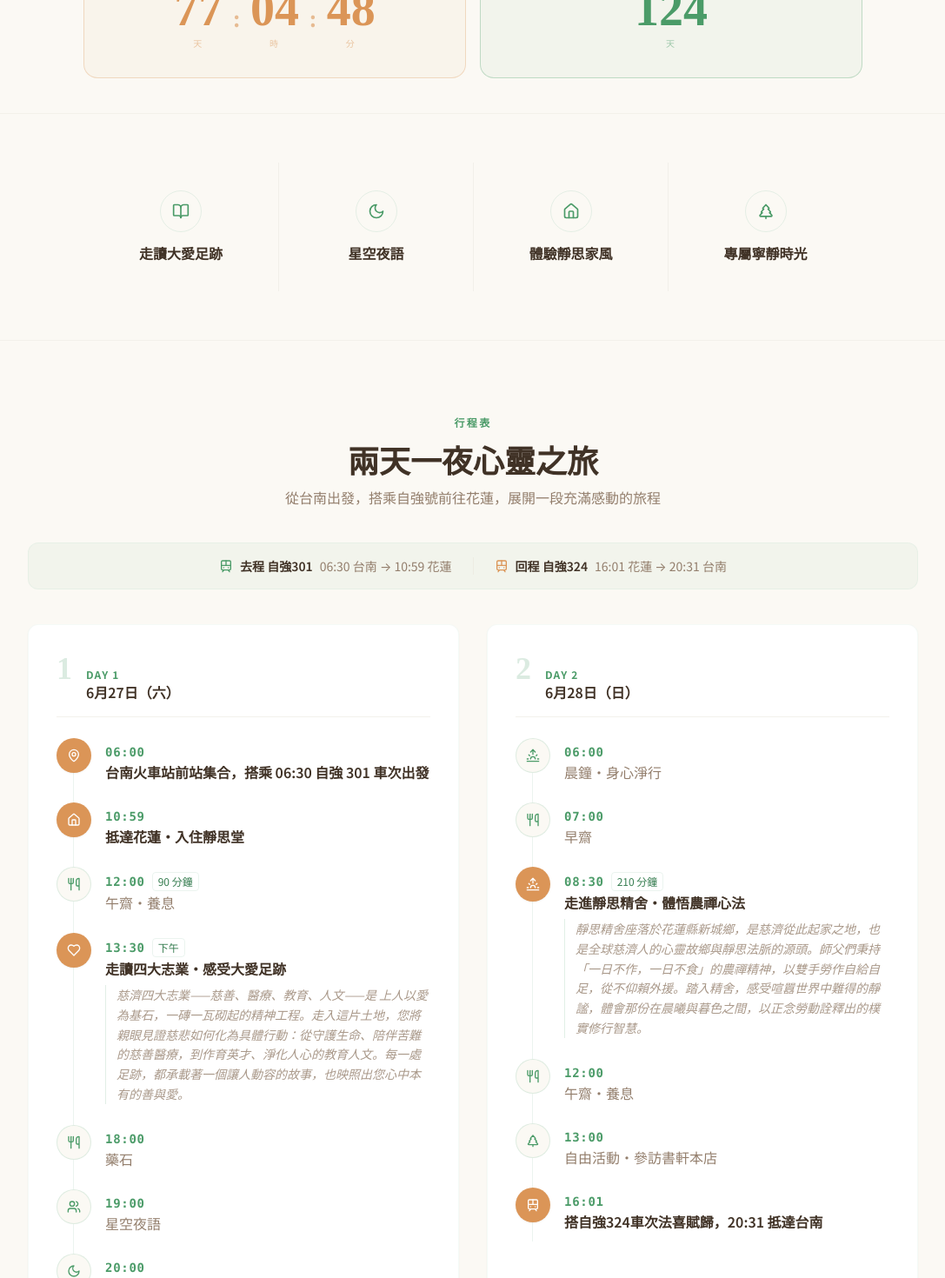
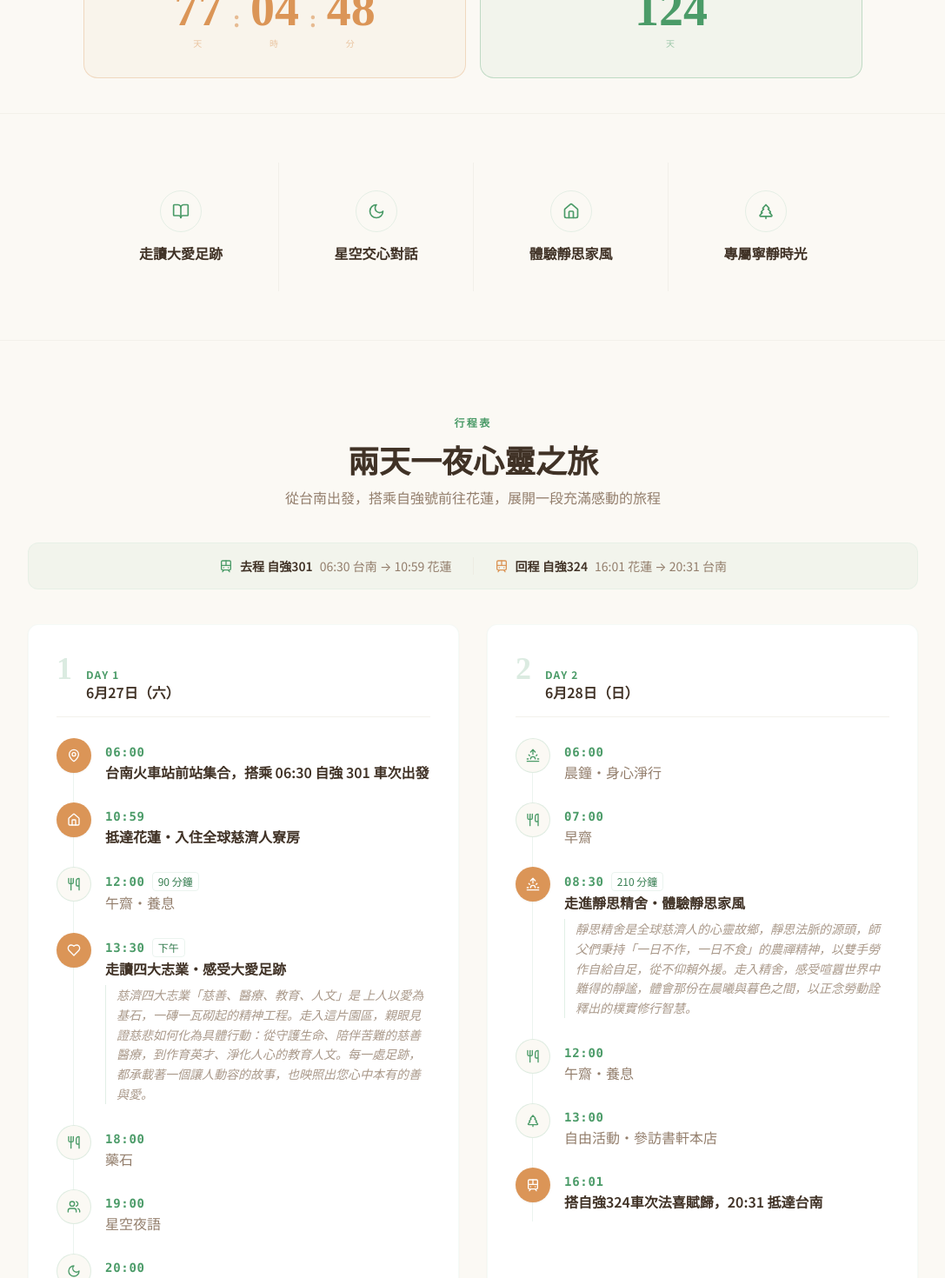
Before and after one commit to tzuchi-anping/anping-peace-hub, a React (Vite) app: page /tzuchi-train in a window 1280 px wide. Shown: the part 947-2417 px from the top of the page at 87% size, without its empty margins (96-1183 px from the left). Built offline with nearby package versions, Linux system fonts and the light colour scheme; the HTML template or start-up script is replaced by a standard one.

Commit message:
refactor: update Tzu Chi train highlights and schedule descriptions for clarity.

```diff
--- a/src/pages/TzuChiTrain.tsx
+++ b/src/pages/TzuChiTrain.tsx
@@ -28,7 +28,7 @@ import {
 
 const highlights = [
   { icon: BookOpen, label: "走讀大愛足跡" },
-  { icon: Moon, label: "星空夜語" },
+  { icon: Moon, label: "星空交心對話" },
   { icon: Home, label: "體驗靜思家風" },
   { icon: TreePine, label: "專屬寧靜時光" },
 ];
@@ -48,13 +48,13 @@ const schedules: { day: string; date: string; items: ScheduleItem[] }[] = [
     date: "6月27日（六）",
     items: [
       { time: "06:00", title: "台南火車站前站集合，搭乘 06:30 自強 301 車次出發", icon: MapPin, highlight: true },
-      { time: "10:59", title: "抵達花蓮・入住靜思堂", icon: Home, highlight: true },
+      { time: "10:59", title: "抵達花蓮・入住全球慈濟人寮房", icon: Home, highlight: true },
       { time: "12:00", title: "午齋・養息", icon: Utensils, duration: "90 分鐘" },
       {
         time: "13:30",
         title: "走讀四大志業・感受大愛足跡",
         description:
-          "慈濟四大志業——慈善、醫療、教育、人文——是 上人以愛為基石，一磚一瓦砌起的精神工程。走入這片土地，您將親眼見證慈悲如何化為具體行動：從守護生命、陪伴苦難的慈善醫療，到作育英才、淨化人心的教育人文。每一處足跡，都承載著一個讓人動容的故事，也映照出您心中本有的善與愛。",
+          "慈濟四大志業「慈善、醫療、教育、人文」是 上人以愛為基石，一磚一瓦砌起的精神工程。走入這片園區，親眼見證慈悲如何化為具體行動：從守護生命、陪伴苦難的慈善醫療，到作育英才、淨化人心的教育人文。每一處足跡，都承載著一個讓人動容的故事，也映照出您心中本有的善與愛。",
         icon: Heart,
         duration: "下午",
         highlight: true,
@@ -72,9 +72,9 @@ const schedules: { day: string; date: string; items: ScheduleItem[] }[] = [
       { time: "07:00", title: "早齋", icon: Utensils },
       {
         time: "08:30",
-        title: "走進靜思精舍・體悟農禪心法",
+        title: "走進靜思精舍・體驗靜思家風",
         description:
-          "靜思精舍座落於花蓮縣新城鄉，是慈濟從此起家之地，也是全球慈濟人的心靈故鄉與靜思法脈的源頭。師父們秉持「一日不作，一日不食」的農禪精神，以雙手勞作自給自足，從不仰賴外援。踏入精舍，感受喧囂世界中難得的靜謐，體會那份在晨曦與暮色之間，以正念勞動詮釋出的樸實修行智慧。",
+          "靜思精舍是全球慈濟人的心靈故鄉，靜思法脈的源頭，師父們秉持「一日不作，一日不食」的農禪精神，以雙手勞作自給自足，從不仰賴外援。走入精舍，感受喧囂世界中難得的靜謐，體會那份在晨曦與暮色之間，以正念勞動詮釋出的樸實修行智慧。",
         icon: Sunrise,
         duration: "210 分鐘",
         highlight: true,
```
